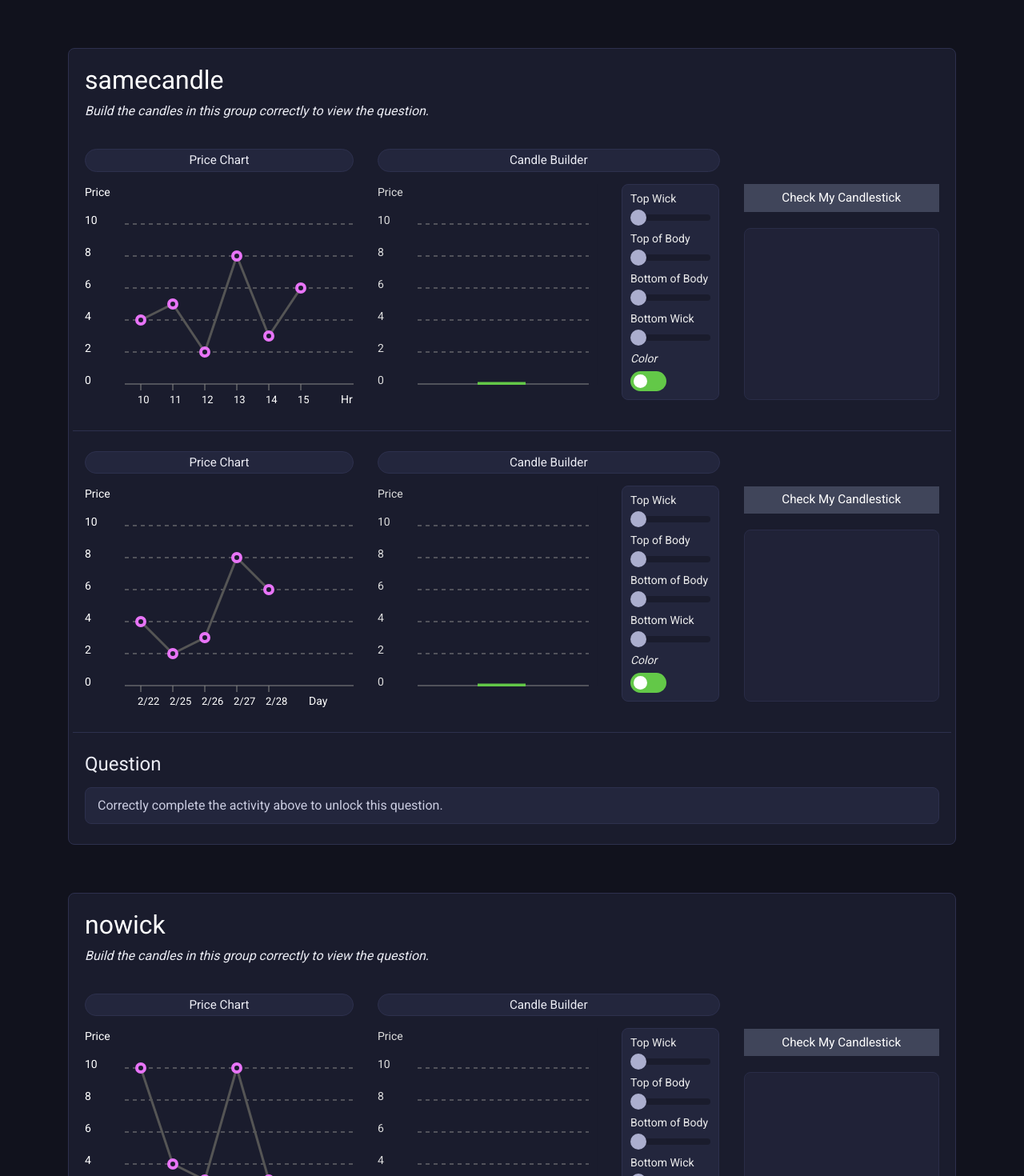
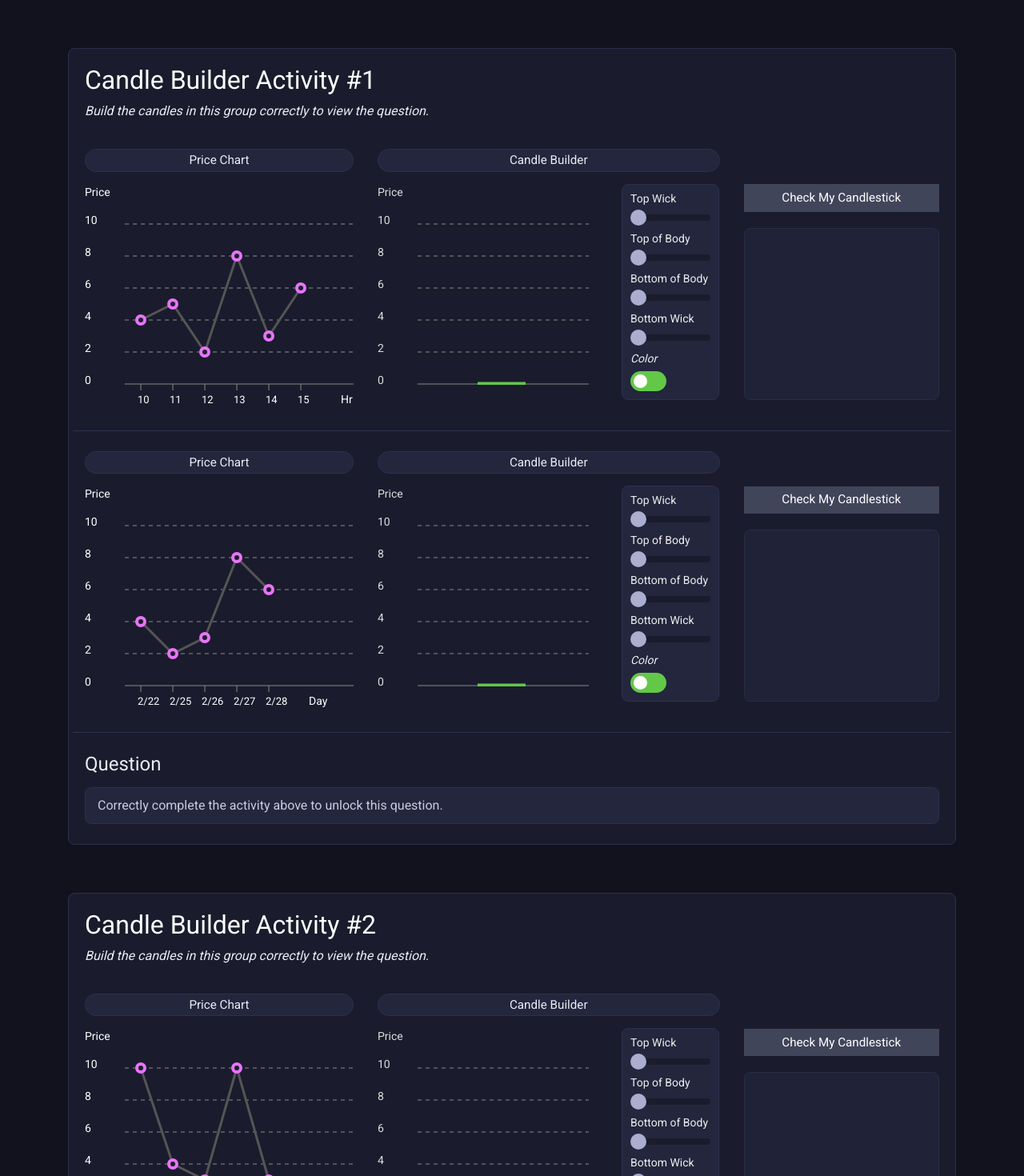
Before and after one commit to wjmiller/draw_candle, a Vue app: page / in a window 1280 px wide. Shown: the top 1470 px of the page at 80% size. Built offline with nearby package versions, Linux system fonts and the light colour scheme.

Commit message:
added-title

```diff
--- a/src/AppData.js
+++ b/src/AppData.js
@@ -1,6 +1,7 @@
 const AppData = {
   activities: [{
       id: "samecandle",
+      title: "Candle Builder Activity #1",
       candles: [{
           pricechart: {},
           candlechart: {
@@ -54,6 +55,7 @@ const AppData = {
     },
     {
       id: "nowick",
+      title: "Candle Builder Activity #2",
       candles: [{
           pricechart: {},
           candlechart: {
@@ -107,6 +109,7 @@ const AppData = {
     },
     {
       id: "differentcolor",
+      title: "Candle Builder Activity #3",
       candles: [{
           pricechart: {},
           candlechart: {
@@ -160,6 +163,7 @@ const AppData = {
     },
     {
       id: "shortbodywick",
+      title: "Candle Builder Activity #4",
       candles: [{
           pricechart: {},
           candlechart: {
@@ -213,6 +217,7 @@ const AppData = {
     },
     {
       id: "shortbodylongwick",
+      title: "Candle Builder Activity #5",
       candles: [{
           pricechart: {},
           candlechart: {
@@ -266,6 +271,7 @@ const AppData = {
     },
     {
       id: "longbodywick",
+      title: "Candle Builder Activity #6",
       candles: [{
           pricechart: {},
           candlechart: {
--- a/src/components/ActivityGroup.vue
+++ b/src/components/ActivityGroup.vue
@@ -1,6 +1,6 @@
 <template lang="html">
   <div class="activity-group">
-    <h2>{{activity.id}}</h2>
+    <h2>{{activity.title}}</h2>
     <p>{{activity.questions[0].instruction}}</p>
     <CandleRow v-for="(candle, ix) in activity.candles" :candle="candle" :key="`${activity.id}-${ix}-candle`" v-on:candle-correct="checkCandles($event, ix)"/>
     <QuestionRow v-for="(question, ix) in activity.questions" :question="question" :key="`${activity.id}-${ix}-question`" :active="openQuestion"/>
--- a/src/components/QuestionFeedback.vue
+++ b/src/components/QuestionFeedback.vue
@@ -22,7 +22,7 @@ export default {
     return {
       revealed: false,
       message: 'this is a test',
-      inactiveMessage: 'this is not yet active',
+      inactiveMessage: 'You must type 50 characters or more of your own response to compare.',
       buttonTitle: 'Compare My Response'
     }
   },
```
